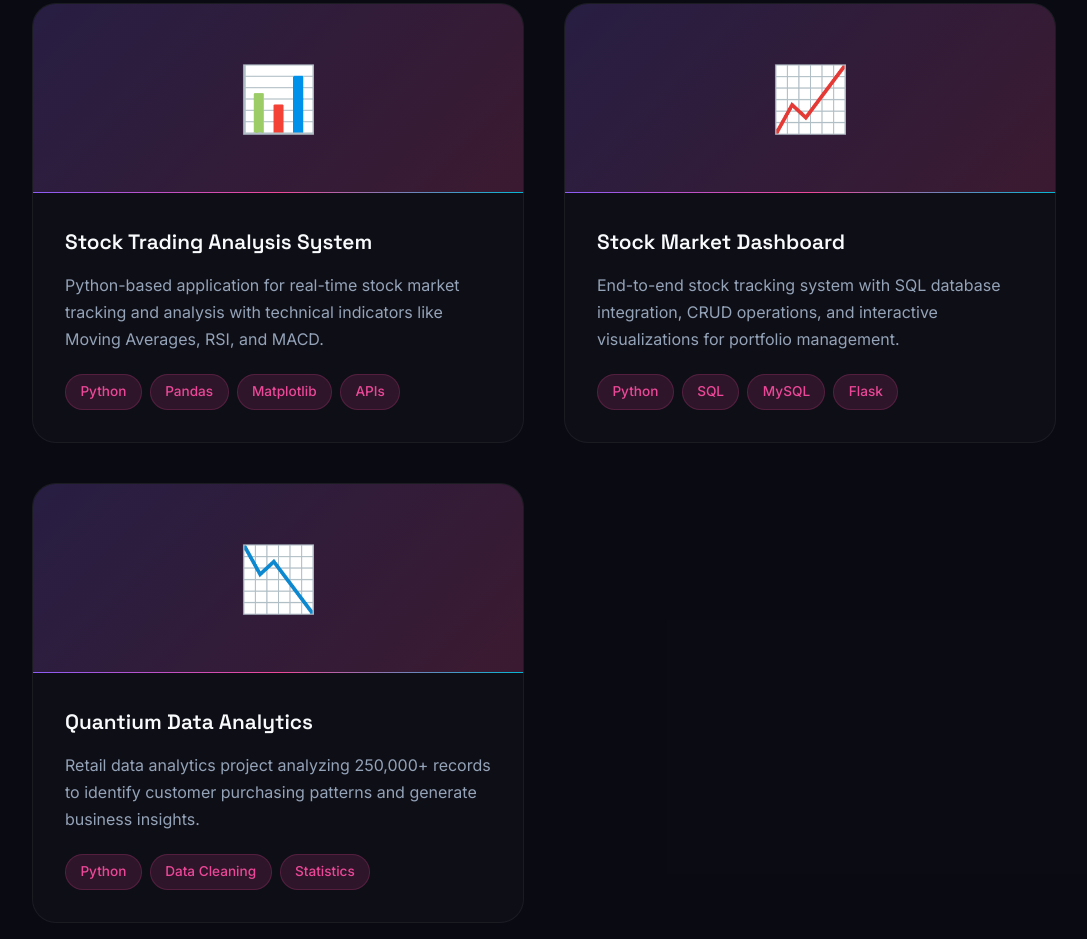
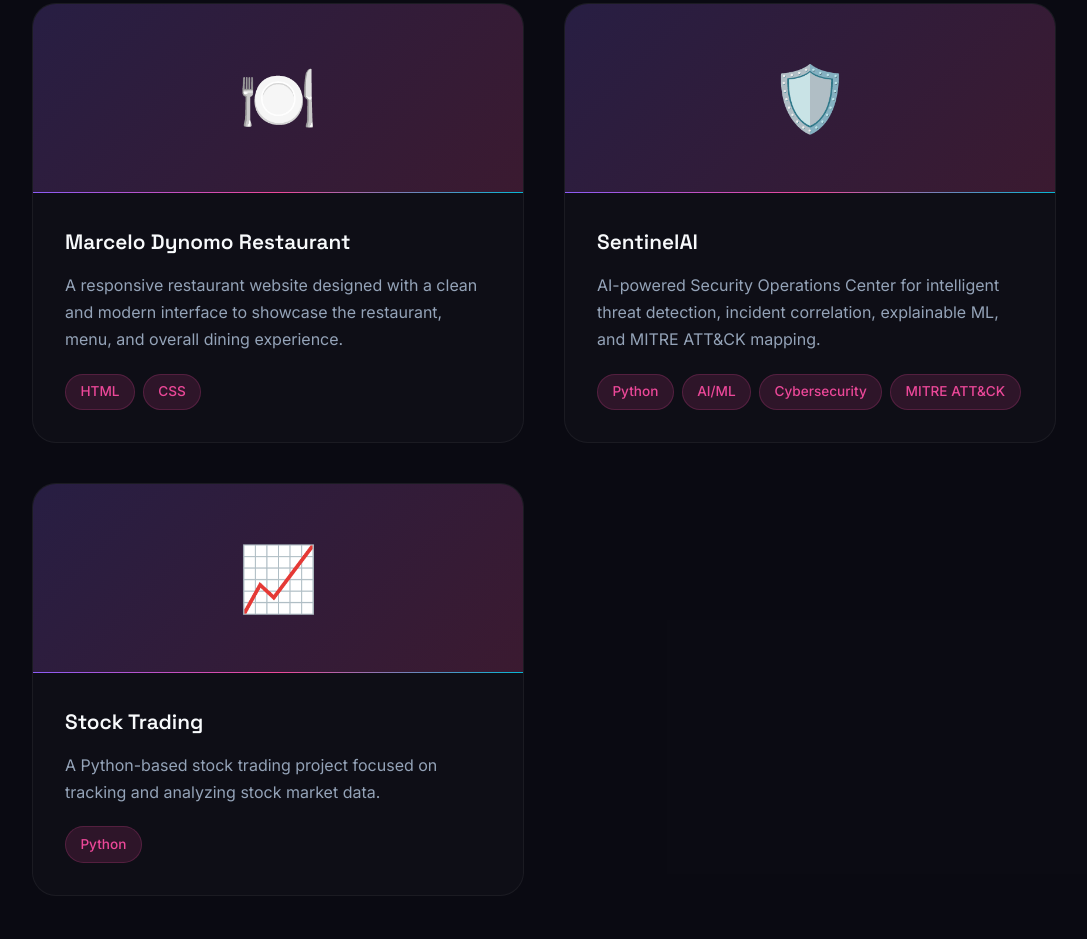
Before and after one commit to pooja-prasanna-05/pooja-portfolio, a plain HTML site: page index.html in a window 1280 px wide. Shown: the part 2721-3660 px from the top of the page, without its empty margins (96-1183 px from the left). Drawn offline with nearby package versions, Linux system fonts and the light colour scheme.

Commit message:
Update projects section in index.html

```diff
--- a/index.html
+++ b/index.html
@@ -741,44 +741,44 @@
   <section id="projects" class="projects">
     <h2 class="section-title fade-in">My <span>Projects</span></h2>
     <div class="projects-grid">
+
         <div class="project-card fade-in">
-                <div class="project-icon">📊</div>
+            <div class="project-icon">🍽️</div>
             <div class="project-content">
-                    <h3>Stock Trading Analysis System</h3>
-                    <p>Python-based application for real-time stock market tracking and analysis with technical indicators like Moving Averages, RSI, and MACD.</p>
+                <h3>Marcelo Dynomo Restaurant</h3>
+                <p>A responsive restaurant website designed with a clean and modern interface to showcase the restaurant, menu, and overall dining experience.</p>
                 <div class="project-tech">
-                        <span>Python</span>
-                        <span>Pandas</span>
-                        <span>Matplotlib</span>
-                        <span>APIs</span>
+                    <span>HTML</span>
+                    <span>CSS</span>
                 </div>
             </div>
         </div>
+
+        <div class="project-card fade-in">
+            <div class="project-icon">🛡️</div>
+            <div class="project-content">
+                <h3>SentinelAI</h3>
+                <p>AI-powered Security Operations Center for intelligent threat detection, incident correlation, explainable ML, and MITRE ATT&CK mapping.</p>
+                <div class="project-tech">
+                    <span>Python</span>
+                    <span>AI/ML</span>
+                    <span>Cybersecurity</span>
+                    <span>MITRE ATT&CK</span>
+                </div>
+            </div>
+        </div>
+
         <div class="project-card fade-in">
             <div class="project-icon">📈</div>
             <div class="project-content">
-                    <h3>Stock Market Dashboard</h3>
-                    <p>End-to-end stock tracking system with SQL database integration, CRUD operations, and interactive visualizations for portfolio management.</p>
+                <h3>Stock Trading</h3>
+                <p>A Python-based stock trading project focused on tracking and analyzing stock market data.</p>
                 <div class="project-tech">
                     <span>Python</span>
-                        <span>SQL</span>
-                        <span>MySQL</span>
-                        <span>Flask</span>
                 </div>
             </div>
         </div>
-            <div class="project-card fade-in">
-                <div class="project-icon">📉</div>
-                <div class="project-content">
-                    <h3>Quantium Data Analytics</h3>
-                    <p>Retail data analytics project analyzing 250,000+ records to identify customer purchasing patterns and generate business insights.</p>
-                    <div class="project-tech">
-                        <span>Python</span>
-                        <span>Data Cleaning</span>
-                        <span>Statistics</span>
-                    </div>
-                </div>
-            </div>
+
     </div>
 </section>
 
@@ -814,7 +814,7 @@
             <p class="fade-in">I'm currently looking for internship opportunities. Feel free to reach out!</p>
             <div class="contact-links fade-in">
                 <a href="mailto:poojaprasanna05@gmail.com" class="contact-link">
-                    <i class="fas fa-envelope"></i> poojaprasanna05@gmail.com
+                    <i class="fas fa-envelope"></i> poojaroopa96@gmail.com
                 </a>
                 <a href="tel:+918610074251" class="contact-link">
                     <i class="fas fa-phone"></i> +91-8610074251
```
Lines whose indentation alone changed are shown as unchanged.
